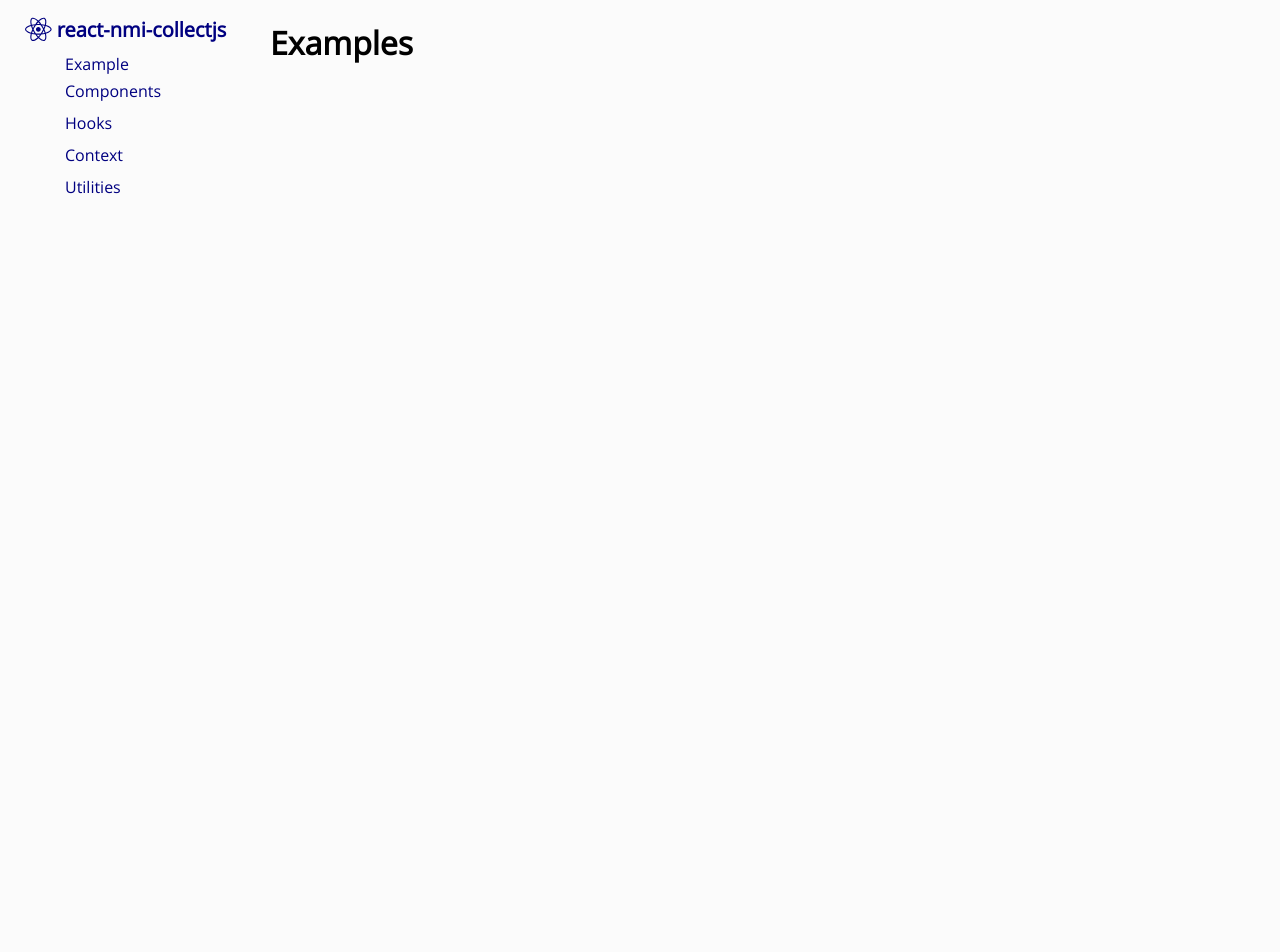
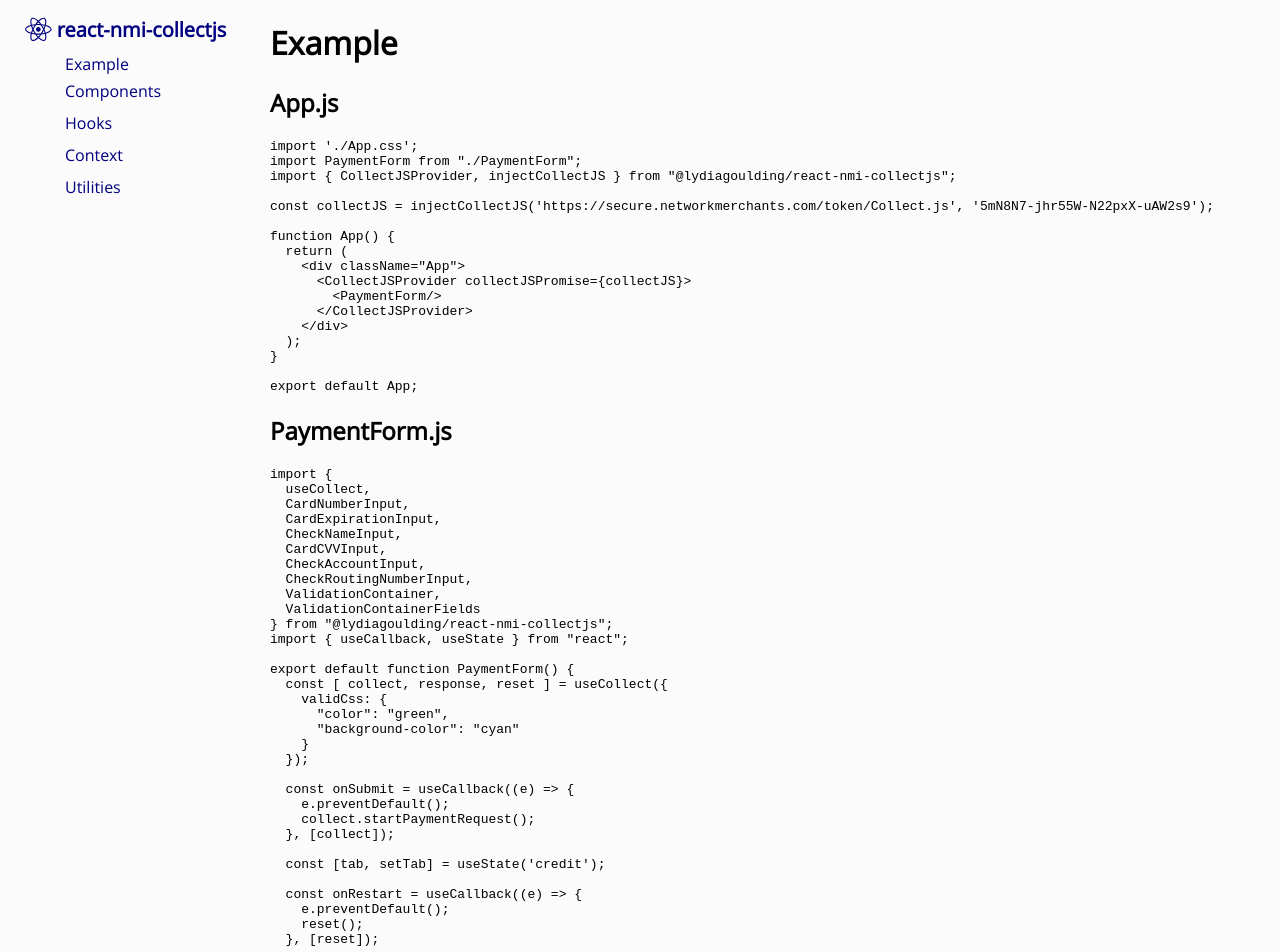
Before and after one commit to lydiagoulding/lydiagoulding.github.io, a React (Create React App) app: page /react-nmi-collectjs/examples in a window 1280 px wide. Shown: the top 952 px of the page. Before the commit the page ends 800 px from the top, so only its background shows below. Built offline with nearby package versions, Linux system fonts and the light colour scheme.

Commit message:
Add example page

```diff
--- a/src/ExamplePage.js
+++ b/src/ExamplePage.js
@@ -1,5 +1,147 @@
 export default function ExamplePage() {
     return (<>
-        <h1>Examples</h1>
+        <h1>Example</h1>
+
+        <h2>App.js</h2>
+        <div>
+            <code>
+                <pre>
+import './App.css';{"\n"}
+import PaymentForm from "./PaymentForm";{"\n"}
+import &#123; CollectJSProvider, injectCollectJS &#125; from "@lydiagoulding/react-nmi-collectjs";{"\n"}
+                    {"\n"}
+const collectJS = injectCollectJS('https://secure.networkmerchants.com/token/Collect.js', '5mN8N7-jhr55W-N22pxX-uAW2s9');{"\n"}
+                    {"\n"}
+function App() &#123;{"\n"}
+&nbsp;&nbsp;return ({"\n"}
+&nbsp;&nbsp;&nbsp;&nbsp;&lt;div className="App"&gt;{"\n"}
+&nbsp;&nbsp;&nbsp;&nbsp;&nbsp;&nbsp;&lt;CollectJSProvider collectJSPromise=&#123;collectJS&#125;&gt;{"\n"}
+&nbsp;&nbsp;&nbsp;&nbsp;&nbsp;&nbsp;&nbsp;&nbsp;&lt;PaymentForm/&gt;{"\n"}
+&nbsp;&nbsp;&nbsp;&nbsp;&nbsp;&nbsp;&lt;/CollectJSProvider&gt;{"\n"}
+&nbsp;&nbsp;&nbsp;&nbsp;&lt;/div&gt;{"\n"}
+&nbsp;&nbsp;);{"\n"}
+&#125;{"\n"}
+                    {"\n"}
+export default App;{"\n"}
+                </pre>
+            </code>
+        </div>
+
+        <h2>PaymentForm.js</h2>
+        <div>
+            <code>
+                <pre>
+import &#123;{"\n"}
+&nbsp;&nbsp;useCollect,{"\n"}
+&nbsp;&nbsp;CardNumberInput,{"\n"}
+&nbsp;&nbsp;CardExpirationInput,{"\n"}
+&nbsp;&nbsp;CheckNameInput,{"\n"}
+&nbsp;&nbsp;CardCVVInput,{"\n"}
+&nbsp;&nbsp;CheckAccountInput,{"\n"}
+&nbsp;&nbsp;CheckRoutingNumberInput,{"\n"}
+&nbsp;&nbsp;ValidationContainer,{"\n"}
+&nbsp;&nbsp;ValidationContainerFields{"\n"}
+&#125; from "@lydiagoulding/react-nmi-collectjs";{"\n"}
+import &#123; useCallback, useState &#125; from "react";{"\n"}
+                    {"\n"}
+export default function PaymentForm() &#123;{"\n"}
+&nbsp;&nbsp;const [ collect, response, reset ] = useCollect(&#123;{"\n"}
+&nbsp;&nbsp;&nbsp;&nbsp;validCss: &#123;{"\n"}
+&nbsp;&nbsp;&nbsp;&nbsp;&nbsp;&nbsp;"color": "green",{"\n"}
+&nbsp;&nbsp;&nbsp;&nbsp;&nbsp;&nbsp;"background-color": "cyan"{"\n"}
+&nbsp;&nbsp;&nbsp;&nbsp;&#125;{"\n"}
+&nbsp;&nbsp;&#125;);{"\n"}
+{"\n"}
+&nbsp;&nbsp;const onSubmit = useCallback((e) =&gt; &#123;{"\n"}
+&nbsp;&nbsp;&nbsp;&nbsp;e.preventDefault();{"\n"}
+&nbsp;&nbsp;&nbsp;&nbsp;collect.startPaymentRequest();{"\n"}
+&nbsp;&nbsp;&#125;, [collect]);{"\n"}
+&nbsp;&nbsp;                    {"\n"}
+&nbsp;&nbsp;const [tab, setTab] = useState('credit');{"\n"}
+&nbsp;&nbsp;                    {"\n"}
+&nbsp;&nbsp;const onRestart = useCallback((e) =&gt; &#123;{"\n"}
+&nbsp;&nbsp;&nbsp;&nbsp;e.preventDefault();{"\n"}
+&nbsp;&nbsp;&nbsp;&nbsp;reset();{"\n"}
+&nbsp;&nbsp;&#125;, [reset]);{"\n"}
+&nbsp;&nbsp;                    {"\n"}
+&nbsp;&nbsp;return (&lt;form style=&#123;&#123;{"\n"}
+&nbsp;&nbsp;&nbsp;&nbsp;'maxWidth': '500px',{"\n"}
+&nbsp;&nbsp;&nbsp;&nbsp;'margin': "0 auto"{"\n"}
+&nbsp;&nbsp;&#125;&#125;&gt;{"\n"}
+&nbsp;&nbsp;&nbsp;&nbsp;&lt;div&gt;{"\n"}
+&nbsp;&nbsp;&nbsp;&nbsp;&nbsp;&nbsp;&lt;button onClick=&#123;(e) =&gt; &#123;{"\n"}
+&nbsp;&nbsp;&nbsp;&nbsp;&nbsp;&nbsp;&nbsp;&nbsp;e.preventDefault();{"\n"}
+&nbsp;&nbsp;&nbsp;&nbsp;&nbsp;&nbsp;&nbsp;&nbsp;setTab('credit'){"\n"}
+&nbsp;&nbsp;&nbsp;&nbsp;&nbsp;&nbsp;&nbsp;&nbsp;collect.configure();{"\n"}
+&nbsp;&nbsp;&nbsp;&nbsp;&nbsp;&nbsp;&#125;&#125;{"\n"}
+&nbsp;&nbsp;&nbsp;&nbsp;&nbsp;&nbsp;&gt;{"\n"}
+&nbsp;&nbsp;&nbsp;&nbsp;&nbsp;&nbsp;&nbsp;&nbsp;CreditCard{"\n"}
+&nbsp;&nbsp;&nbsp;&nbsp;&nbsp;&nbsp;&lt;/button&gt;{"\n"}
+&nbsp;&nbsp;&nbsp;&nbsp;&nbsp;&nbsp;&lt;button onClick=&#123;(e) =&gt; &#123;{"\n"}
+&nbsp;&nbsp;&nbsp;&nbsp;&nbsp;&nbsp;&nbsp;&nbsp;e.preventDefault();{"\n"}
+&nbsp;&nbsp;&nbsp;&nbsp;&nbsp;&nbsp;&nbsp;&nbsp;setTab('check');{"\n"}
+&nbsp;&nbsp;&nbsp;&nbsp;&nbsp;&nbsp;&nbsp;&nbsp;collect.configure();{"\n"}
+&nbsp;&nbsp;&nbsp;&nbsp;&nbsp;&nbsp;&#125;&#125;&gt;{"\n"}
+&nbsp;&nbsp;&nbsp;&nbsp;&nbsp;&nbsp;&nbsp;&nbsp;Checks{"\n"}
+&nbsp;&nbsp;&nbsp;&nbsp;&nbsp;&nbsp;&lt;/button&gt;{"\n"}
+&nbsp;&nbsp;&nbsp;&nbsp;&lt;/div&gt;{"\n"}
+&nbsp;&nbsp;&nbsp;&nbsp;&#123;tab === 'credit' && ({"\n"}
+&nbsp;&nbsp;&nbsp;&nbsp;&nbsp;&nbsp;&lt;&gt;{"\n"}
+&nbsp;&nbsp;&nbsp;&nbsp;&nbsp;&nbsp;&nbsp;&nbsp;&lt;ValidationContainer validationFields=&#123;[ValidationContainerFields.ccNumber]&#125;&gt;{"\n"}
+&nbsp;&nbsp;&nbsp;&nbsp;&nbsp;&nbsp;&nbsp;&nbsp;&nbsp;&nbsp;&#123;(&#123;isValid, errors&#125;) =&gt; ({"\n"}
+&nbsp;&nbsp;&nbsp;&nbsp;&nbsp;&nbsp;&nbsp;&nbsp;&nbsp;&nbsp;&nbsp;&nbsp;&lt;label&gt;{"\n"}
+&nbsp;&nbsp;&nbsp;&nbsp;&nbsp;&nbsp;&nbsp;&nbsp;&nbsp;&nbsp;&nbsp;&nbsp;&nbsp;&nbsp;Credit Card Number{"\n"}
+&nbsp;&nbsp;&nbsp;&nbsp;&nbsp;&nbsp;&nbsp;&nbsp;&nbsp;&nbsp;&nbsp;&nbsp;&nbsp;&nbsp;&nbsp;&nbsp;&#123;isValid ? ({"\n"}
+&nbsp;&nbsp;&nbsp;&nbsp;&nbsp;&nbsp;&nbsp;&nbsp;&nbsp;&nbsp;&nbsp;&nbsp;&nbsp;&nbsp;&nbsp;&nbsp;&nbsp;&nbsp;&lt;span&gt;Valid!&lt;/span&gt;{"\n"}
+&nbsp;&nbsp;&nbsp;&nbsp;&nbsp;&nbsp;&nbsp;&nbsp;&nbsp;&nbsp;&nbsp;&nbsp;&nbsp;&nbsp;&nbsp;&nbsp;) : ({"\n"}
+&nbsp;&nbsp;&nbsp;&nbsp;&nbsp;&nbsp;&nbsp;&nbsp;&nbsp;&nbsp;&nbsp;&nbsp;&nbsp;&nbsp;&nbsp;&nbsp;&nbsp;&nbsp;&lt;ul&gt;{"\n"}
+&nbsp;&nbsp;&nbsp;&nbsp;&nbsp;&nbsp;&nbsp;&nbsp;&nbsp;&nbsp;&nbsp;&nbsp;&nbsp;&nbsp;&nbsp;&nbsp;&nbsp;&nbsp;&nbsp;&nbsp;&#123;errors.map(error =&gt; ({"\n"}
+&nbsp;&nbsp;&nbsp;&nbsp;&nbsp;&nbsp;&nbsp;&nbsp;&nbsp;&nbsp;&nbsp;&nbsp;&nbsp;&nbsp;&nbsp;&nbsp;&nbsp;&nbsp;&nbsp;&nbsp;&nbsp;&nbsp;&lt;li&gt;&#123;error.message&#125;&lt;/li&gt;{"\n"}
+&nbsp;&nbsp;&nbsp;&nbsp;&nbsp;&nbsp;&nbsp;&nbsp;&nbsp;&nbsp;&nbsp;&nbsp;&nbsp;&nbsp;&nbsp;&nbsp;&nbsp;&nbsp;&nbsp;&nbsp;))&#125;{"\n"}
+&nbsp;&nbsp;&nbsp;&nbsp;&nbsp;&nbsp;&nbsp;&nbsp;&nbsp;&nbsp;&nbsp;&nbsp;&nbsp;&nbsp;&nbsp;&nbsp;&nbsp;&nbsp;&lt;/ul&gt;{"\n"}
+&nbsp;&nbsp;&nbsp;&nbsp;&nbsp;&nbsp;&nbsp;&nbsp;&nbsp;&nbsp;&nbsp;&nbsp;&nbsp;&nbsp;&nbsp;&nbsp;)&#125;{"\n"}
+&nbsp;&nbsp;&nbsp;&nbsp;&nbsp;&nbsp;&nbsp;&nbsp;&nbsp;&nbsp;&nbsp;&nbsp;&nbsp;&nbsp;&lt;CardNumberInput/&gt;{"\n"}
+&nbsp;&nbsp;&nbsp;&nbsp;&nbsp;&nbsp;&nbsp;&nbsp;&nbsp;&nbsp;&nbsp;&nbsp;&lt;/label&gt;{"\n"}
+&nbsp;&nbsp;&nbsp;&nbsp;&nbsp;&nbsp;&nbsp;&nbsp;&nbsp;&nbsp;)&#125;{"\n"}
+&nbsp;&nbsp;&nbsp;&nbsp;&nbsp;&nbsp;&nbsp;&nbsp;&lt;/ValidationContainer&gt;{"\n"}
+&nbsp;&nbsp;&nbsp;&nbsp;&nbsp;&nbsp;&nbsp;&nbsp;                    {"\n"}
+&nbsp;&nbsp;&nbsp;&nbsp;&nbsp;&nbsp;&nbsp;&nbsp;&lt;label&gt;{"\n"}
+&nbsp;&nbsp;&nbsp;&nbsp;&nbsp;&nbsp;&nbsp;&nbsp;&nbsp;&nbsp;Expiration{"\n"}
+&nbsp;&nbsp;&nbsp;&nbsp;&nbsp;&nbsp;&nbsp;&nbsp;&nbsp;&nbsp;&lt;CardExpirationInput/&gt;{"\n"}
+&nbsp;&nbsp;&nbsp;&nbsp;&nbsp;&nbsp;&nbsp;&nbsp;&lt;/label&gt;{"\n"}
+&nbsp;&nbsp;&nbsp;&nbsp;&nbsp;&nbsp;&nbsp;&nbsp;&lt;label&gt;{"\n"}
+&nbsp;&nbsp;&nbsp;&nbsp;&nbsp;&nbsp;&nbsp;&nbsp;&nbsp;&nbsp;CVV{"\n"}
+&nbsp;&nbsp;&nbsp;&nbsp;&nbsp;&nbsp;&nbsp;&nbsp;&nbsp;&nbsp;&lt;CardCVVInput/&gt;{"\n"}
+&nbsp;&nbsp;&nbsp;&nbsp;&nbsp;&nbsp;&nbsp;&nbsp;&lt;/label&gt;{"\n"}
+&nbsp;&nbsp;&nbsp;&nbsp;&nbsp;&nbsp;&lt;/&gt;{"\n"}
+&nbsp;&nbsp;&nbsp;&nbsp;)&#125;{"\n"}
+&nbsp;&nbsp;&nbsp;&nbsp;&nbsp;&nbsp;                    {"\n"}
+&nbsp;&nbsp;&nbsp;&nbsp;&#123;tab === 'check' && ({"\n"}
+&nbsp;&nbsp;&nbsp;&nbsp;&nbsp;&nbsp;&lt;&gt;{"\n"}
+&nbsp;&nbsp;&nbsp;&nbsp;&nbsp;&nbsp;&nbsp;&nbsp;&lt;label&gt;{"\n"}
+&nbsp;&nbsp;&nbsp;&nbsp;&nbsp;&nbsp;&nbsp;&nbsp;&nbsp;&nbsp;Routing{"\n"}
+&nbsp;&nbsp;&nbsp;&nbsp;&nbsp;&nbsp;&nbsp;&nbsp;&nbsp;&nbsp;&lt;CheckNameInput/&gt;{"\n"}
+&nbsp;&nbsp;&nbsp;&nbsp;&nbsp;&nbsp;&nbsp;&nbsp;&lt;/label&gt;{"\n"}
+&nbsp;&nbsp;&nbsp;&nbsp;&nbsp;&nbsp;&nbsp;&nbsp;&lt;label&gt;{"\n"}
+&nbsp;&nbsp;&nbsp;&nbsp;&nbsp;&nbsp;&nbsp;&nbsp;&nbsp;&nbsp;Account Number{"\n"}
+&nbsp;&nbsp;&nbsp;&nbsp;&nbsp;&nbsp;&nbsp;&nbsp;&nbsp;&nbsp;&lt;CheckAccountInput/&gt;{"\n"}
+&nbsp;&nbsp;&nbsp;&nbsp;&nbsp;&nbsp;&nbsp;&nbsp;&lt;/label&gt;{"\n"}
+&nbsp;&nbsp;&nbsp;&nbsp;&nbsp;&nbsp;&nbsp;&nbsp;&lt;label&gt;{"\n"}
+&nbsp;&nbsp;&nbsp;&nbsp;&nbsp;&nbsp;&nbsp;&nbsp;&nbsp;&nbsp;Name{"\n"}
+&nbsp;&nbsp;&nbsp;&nbsp;&nbsp;&nbsp;&nbsp;&nbsp;&nbsp;&nbsp;&lt;CheckRoutingNumberInput/&gt;{"\n"}
+&nbsp;&nbsp;&nbsp;&nbsp;&nbsp;&nbsp;&nbsp;&nbsp;&lt;/label&gt;{"\n"}
+&nbsp;&nbsp;&nbsp;&nbsp;&nbsp;&nbsp;&lt;/&gt;{"\n"}
+&nbsp;&nbsp;&nbsp;&nbsp;)&#125;{"\n"}
+&nbsp;&nbsp;&nbsp;&nbsp;                    {"\n"}
+&nbsp;&nbsp;&nbsp;&nbsp;&lt;button onClick=&#123;onSubmit&#125;&gt;Submit&lt;/button&gt;{"\n"}
+&nbsp;&nbsp;&nbsp;&nbsp;&lt;div&gt;{"\n"}
+&nbsp;&nbsp;&nbsp;&nbsp;&nbsp;&nbsp;&#123;JSON.stringify(response)&#125;{"\n"}
+&nbsp;&nbsp;&nbsp;&nbsp;&lt;/div&gt;{"\n"}
+&nbsp;&nbsp;&nbsp;&nbsp;&lt;button onClick=&#123;onRestart&#125;&gt;Restart&lt;/button&gt;{"\n"}
+&nbsp;&nbsp;&lt;/form&gt;);{"\n"}
+&#125;{"\n"}
+                </pre>
+            </code>
+        </div>
     </>)
 }
```
